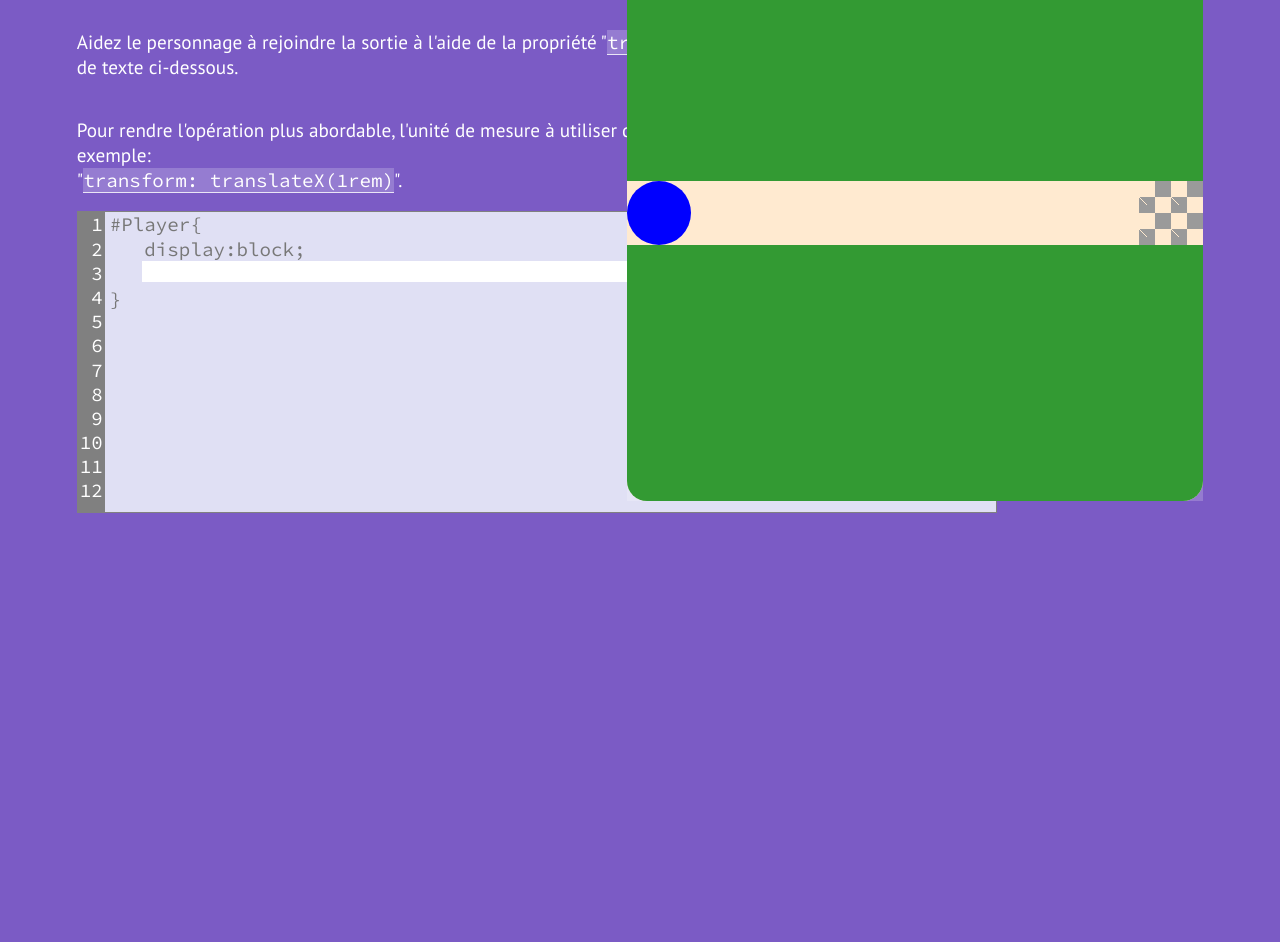
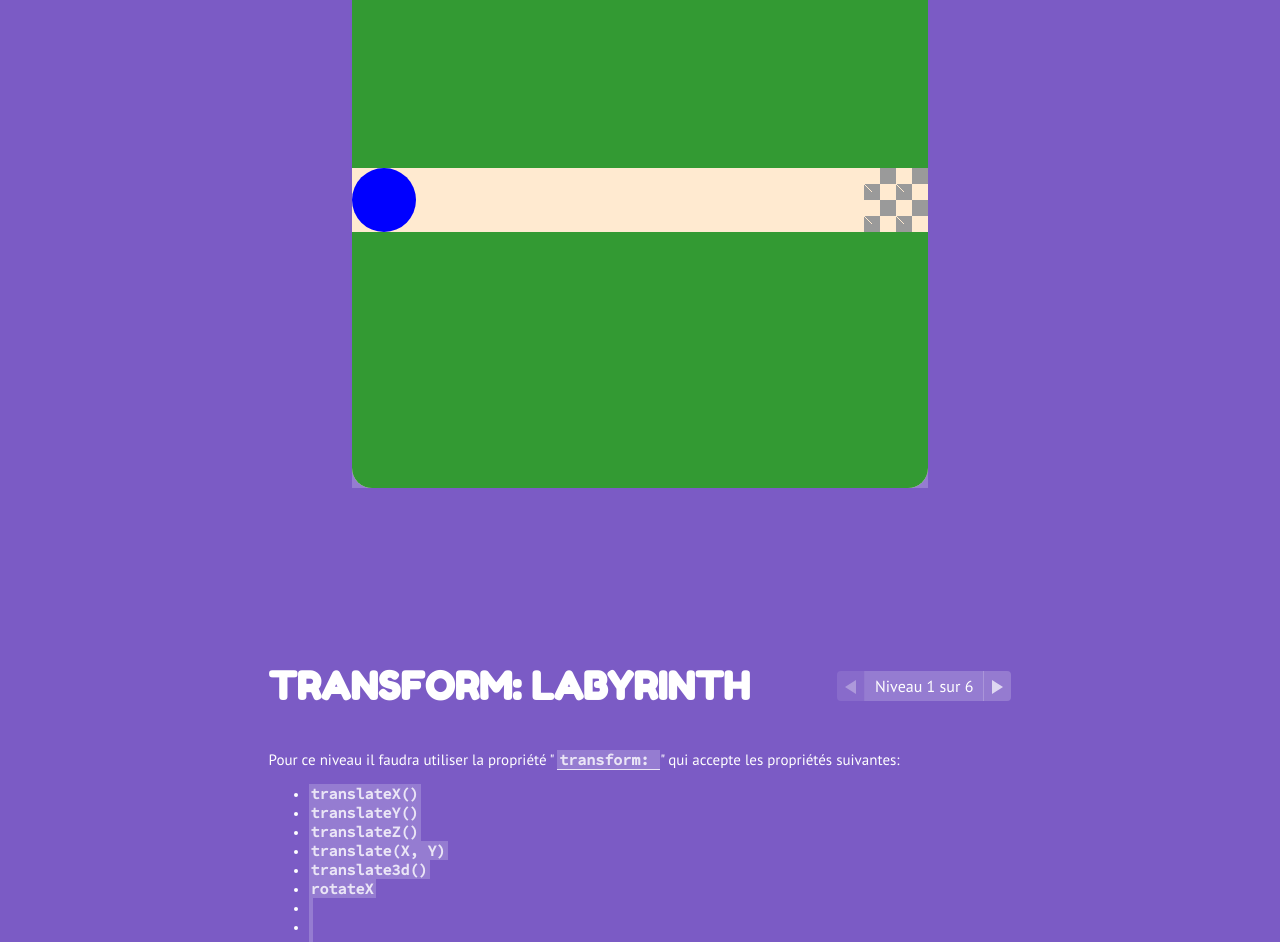
Before and after one commit to dardar59164/DaRe-Thomas---Examen-Cycle-2---2022-2023, a plain HTML site: page index.html in a window 1280 px wide. Shown: the part 139-1081 px from the top of the page. Before the commit the page ends 800 px from the top, so only its background shows below. Drawn offline with Linux system fonts and the light colour scheme.

Commit message:
Jusqu'ici tout va bien...

```diff
--- a/app.js
+++ b/app.js
@@ -79,6 +79,7 @@ function collided(joueur) {
 function detectCollision(joueur, objectif) {
   let playerRect = joueur.getBoundingClientRect();
   let goalRect = objectif.getBoundingClientRect();
+  console.log(joueur, objectif)
 
   if (
     playerCollidable &&
--- a/index.html
+++ b/index.html
@@ -38,18 +38,51 @@
             </div>
 
             <section id="Instructions">
-                <p>Aidez le personnage à rejoindre la sortie à l'aide de la propriété "<span
-                        class="help transform">transform:</span>" disponible en CSS et l'éditeur de texte ci-dessous.
-                </p>
-                <p id="Objectif">Pour rendre l'opération plus abordable, l'unité de mesure à utiliser de préfèrence est
-                    le rem, essayez par exemple: <br>"<span class="help">transform: translateX(1rem)</span>".</p>
+                <article data-instruction-level="1">
+                    <p>Pour ce niveau il faudra utiliser la propriété "
+                        <code class="help transform">transform: </code>" qui accepte les propriétés suivantes:
+                    </p>
+                    <ul>
+                        <li><code>translateX()</code></li>
+                        <li><code>translateY()</code></li>
+                        <li><code>translateZ()</code></li>
+                        <li><code>translate(X, Y)</code></li>
+                        <li><code>translate3d()</code></li>
+                        <li><code>rotateX</code></li>
+                        <li><code></code></li>
+                        <li><code></code></li>
+                        <li><code></code></li>
+                        <li><code></code></li>
+                        <li><code></code></li>
+                    </ul>
+                    <p id="Objectif">Pour rendre l'opération plus abordable, l'unité de mesure à utiliser de préfèrence
+                        est
+                        le rem, essayez par exemple: <br>"<code class="help">transform: translateX(1rem)</code>".
+                    </p>
+                </article>
+                <article data-instruction-level="2">
+
+                </article>
+                <article data-instruction-level="3">
+
+                </article>
+                <article data-instruction-level="4">
+
+                </article>
+                <article data-instruction-level="5">
+
+                </article>
+                <article data-instruction-level="6">
+
+                </article>
+
             </section>
             <div class="editeur">
                 <div class="nbrLigne">1<br>2<br>3<br>4<br>5<br>6<br>7<br>8<br>9<br>10<br>11<br>12</div>
                 <pre>
 #Player{
    display:block;</pre>
-                <textarea name="Propriete-CSS" id="CSS-Prompt" rows="1"></textarea>
+                <textarea required name="Propriete-CSS" id="CSS-Prompt" rows="1"></textarea>
                 <pre>}</pre>
                 <button>Suivant</button>
             </div>
--- a/maps.js
+++ b/maps.js
@@ -15,6 +15,10 @@ function createTile(className, id) {
 }
 function resetPlayer(joueur) {
   joueur.style.transform = "unset";
+  joueur.style.top = "unset";
+  joueur.style.right = "unset";
+  joueur.style.bottom = "unset";
+  joueur.style.left = "unset";
   joueur.classList.remove("escape");
   playerCollidable = true;
 }
@@ -35,44 +39,27 @@ function initGame(levelIndex) {
   switch (levelIndex) {
     case 1:
       player.style.top = "4rem";
-      player.style.right = "unset";
-      player.style.bottom = "unset";
-      player.style.left = "-1rem";
+      player.style.left = "0";
       break;
 
     case 2:
       player.style.top = "4rem";
       player.style.right = "0";
-      player.style.bottom = "unset";
-      player.style.left = "unset";
       break;
 
     case 3:
-      player.style.top = "unset";
-      player.style.right = "unset";
-      player.style.bottom = "unset";
-      player.style.left = "3rem";
+      player.style.left = "4rem";
       break;
 
     case 4:
       player.style.top = "8rem";
-      player.style.right = "unset";
-      player.style.bottom = "unset";
-      player.style.left = "-1rem";
       break;
 
     case 5:
       player.style.top = "8rem";
-      player.style.right = "unset";
-      player.style.bottom = "unset";
-      player.style.left = "unset";
       break;
 
     case 6:
-      player.style.top = "unset";
-      player.style.right = "unset";
-      player.style.bottom = "unset";
-      player.style.left = "unset";
       break;
 
     default:
@@ -145,10 +132,12 @@ function generateMap(levelIndex) {
       let count = 9;
       for (let i = 0; i < 9; i++) {
         for (let j = 0; j < 9; j++) {
-          if (i == 0 && j == 8){
-            labyrinth.appendChild(createTile(null, "Exit"))
+          if (i == 0 && j == 8) {
+            labyrinth.appendChild(createTile(null, "Exit"));
           } else {
-            j < count ? labyrinth.appendChild(createTile("path")) : labyrinth.appendChild(createTile("wall"));
+            j < count
+              ? labyrinth.appendChild(createTile("path"))
+              : labyrinth.appendChild(createTile("wall"));
           }
         }
         count--;
--- a/style.css
+++ b/style.css
@@ -17,9 +17,11 @@ body {
 
 .wrap {
     position: relative;
-    display: flex;
+    display: grid;
     margin: .8rem 1.2rem;
     color: #fff;
+    grid-template-columns: 1fr 1fr;
+    grid-template-rows: 1fr;
 }
 
 .disabled {
@@ -35,9 +37,10 @@ body {
     -ms-user-select: none;
     user-select: none;
     background: rgba(255, 255, 255, 0.2);
-    padding:0 10px
+    padding: 0 10px
 }
-.prevent-select:hover{
+
+.prevent-select:hover {
     background: rgba(255, 255, 255, 0.4);
 }
 
@@ -140,19 +143,37 @@ h1 {
     font-size: .6rem;
     text-transform: uppercase;
     font-family: 'Fredoka One', cursive;
+    transform: rota;
 }
 
 p {
-    font-size: .3rem;
+    font-size: 15px;
     font-family: 'PT Sans', sans-serif;
 }
-
-.help {
+ul{
+    font-size: 15px;
+}
+code {
+    padding: 0 2px;
+    background-color: rgba(255, 255, 255, 0.2);
     font-family: 'Source Code Pro', monospace;
-    background-color: rgba(255, 255, 255, 0.2);
-    border-bottom: 1px solid rgba(255, 255, 255, 0.8);
+    font-weight: 900;
+    color: rgba(255, 255, 255, 0.8);
+    white-space: nowrap;
 }
-
+.help{
+    border-bottom: rgba(255, 255, 255, 0.8) 1px solid;
+    cursor: pointer;
+}
+.help:hover::after{
+    content: 'translateX() \A translateY() \A translateZ() \A translate([option X], [option Y], [option Z]) \A translate3d([option X], [option Y], [option Z]) \A ';
+    position: absolute;
+    width: fit-content;
+    height: fit-content;
+    padding: 10px;
+    background: #2c3e50;
+    white-space: pre-wrap;
+}
 .editeur {
     position: relative;
     background-color: rgb(224, 224, 244);
@@ -211,17 +232,33 @@ button {
 }
 
 /* ↓↓ Visuel du jeu ↓↓ */
-#Game{
-    display: flex;
-    justify-content: center;
-    align-items: center;
+#Game {
+    position: relative;
     z-index: 10;
+    min-height: 9rem;
+}
+
+
+#Playground-Wrap {
+    background: rgba(255, 255, 255, 0.2);
+    height: 9rem;
+    width: 9rem;
+    position: absolute;
+    left: 50%;
+    -webkit-transform: translateX(-50%);
+    transform: translateX(-50%);
+}
+
+#Playground {
+    position: relative;
+    margin: auto 0;
 }
 
 #Labyrinthe {
-    position: fixed;
-    top: 1rem;
-    right: 1.2rem;
+    position: absolute;
+    left: 50%;
+    -webkit-transform: translateX(-50%);
+    transform: translateX(-50%);
     display: grid;
     grid-template-columns: repeat(9, 1rem);
     grid-template-rows: repeat(9, 1rem);
@@ -229,7 +266,7 @@ button {
     background: bisque;
     min-height: 9rem;
     min-width: 9rem;
-    margin: auto 0 auto 1rem;
+    margin: auto 0;
     border-radius: 20px;
     overflow: hidden;
     transition: all .5s;
@@ -246,28 +283,6 @@ button {
     transition: all .5s;
 }
 
-#Exit {
-    width: 100%;
-    height: 100%;
-    background-image: linear-gradient(45deg, #808080 25%, transparent 25%), linear-gradient(-45deg, #808080 25%, transparent 25%), linear-gradient(45deg, transparent 75%, #808080 75%), linear-gradient(-45deg, transparent 75%, #808080 75%);
-    background-size: 0.50rem 0.50rem;
-    background-position: 0 0, 0 0.25rem, 0.25rem -0.25rem, -0.25rem 0px;
-}
-
-#Playground-Wrap {
-    background: rgba(255, 255, 255, 0.2);
-    height: 9rem;
-    width: 9rem;
-    position: fixed;
-    top: 1rem;
-    right: 1.2rem;
-}
-
-#Playground {
-    position: relative;
-    margin: auto 0 auto 1rem;
-}
-
 .wall {
     background: green;
     width: 100%;
@@ -279,6 +294,15 @@ button {
     width: 100%;
     height: 100%;
 }
+
+#Exit {
+    width: 100%;
+    height: 100%;
+    background-image: linear-gradient(45deg, #808080 25%, transparent 25%), linear-gradient(-45deg, #808080 25%, transparent 25%), linear-gradient(45deg, transparent 75%, #808080 75%), linear-gradient(-45deg, transparent 75%, #808080 75%);
+    background-size: 0.50rem 0.50rem;
+    background-position: 0 0, 0 0.25rem, 0.25rem -0.25rem, -0.25rem 0px;
+}
+
 
 @keyframes nextLevel {
     0% {
@@ -300,3 +324,33 @@ button {
 .escape {
     animation: nextLevel 2s forwards;
 }
+
+@media only screen and (max-width: 1600px) {
+
+    #Application {
+        margin: 0 auto;
+    }
+
+    #Playground-Wrap {
+        left: 50%;
+        -webkit-transform: translateX(-50%);
+        transform: translateX(-50%);
+    }
+
+    #Labyrinthe {
+        position: absolute;
+        left: 50%;
+        -webkit-transform: translateX(-50%);
+        transform: translateX(-50%);
+    }
+}
+@media only screen and (max-width: 1500px){
+    .wrap {
+        grid-template-columns: 1fr;
+        grid-template-rows: 1fr 1fr;
+    }
+
+    #Game {
+        grid-row: 1;
+    }
+}
```
